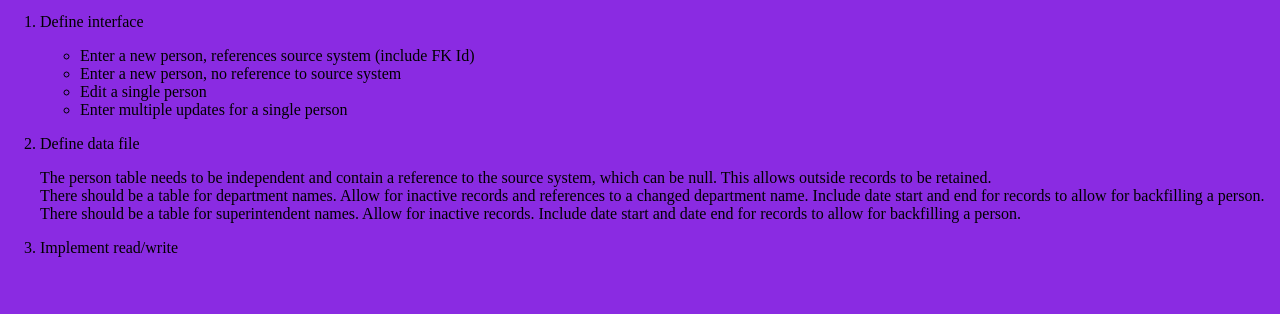
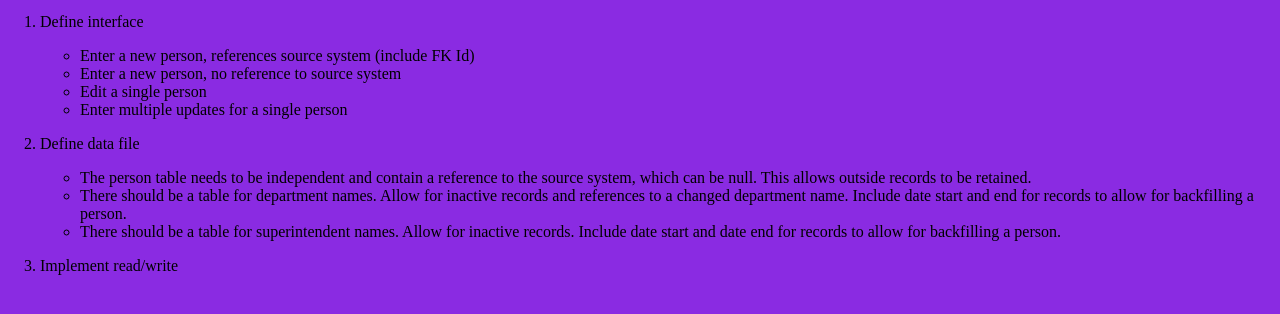
Before and after one commit to kristenkinnearohlmann/service-time, a website: page index.html in a window 1280 px wide. Shown: the part 58-372 px from the top of the page. Drawn offline with Linux system fonts and the light colour scheme.

Commit message:
Additional planning notes

```diff
--- a/index.html
+++ b/index.html
@@ -32,9 +32,11 @@
                 <li>
                     <p>Define data file</p>
                     <p>
-                        The person table needs to be independent and contain a reference to the source system, which can be null. This allows outside records to be retained.<br/>
-                        There should be a table for department names. Allow for inactive records and references to a changed department name. Include date start and end for records to allow for backfilling a person.<br/>
-                        There should be a table for superintendent names. Allow for inactive records. Include date start and date end for records to allow for backfilling a person.
+                        <ul>
+                            <li>The person table needs to be independent and contain a reference to the source system, which can be null. This allows outside records to be retained.</li>
+                            <li>There should be a table for department names. Allow for inactive records and references to a changed department name. Include date start and end for records to allow for backfilling a person.</li>
+                            <li>There should be a table for superintendent names. Allow for inactive records. Include date start and date end for records to allow for backfilling a person.</li>
+                        </ul>
                     </p>
                 </li>
                 <li>
```
